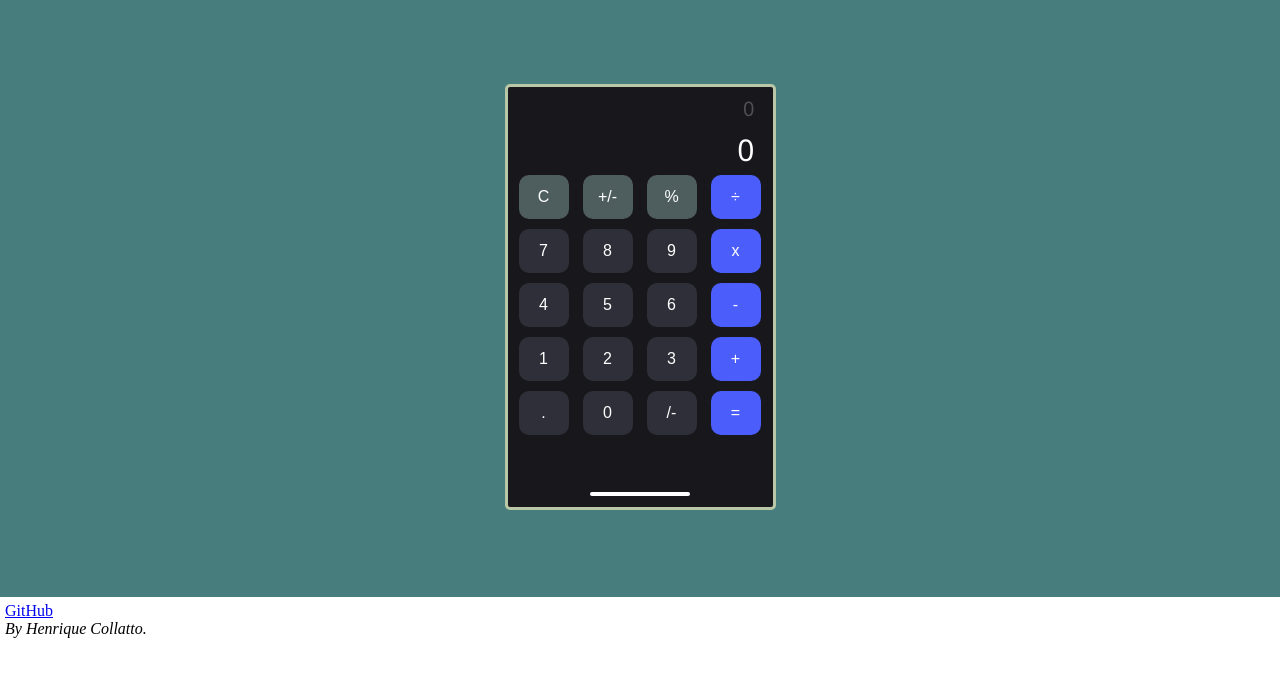
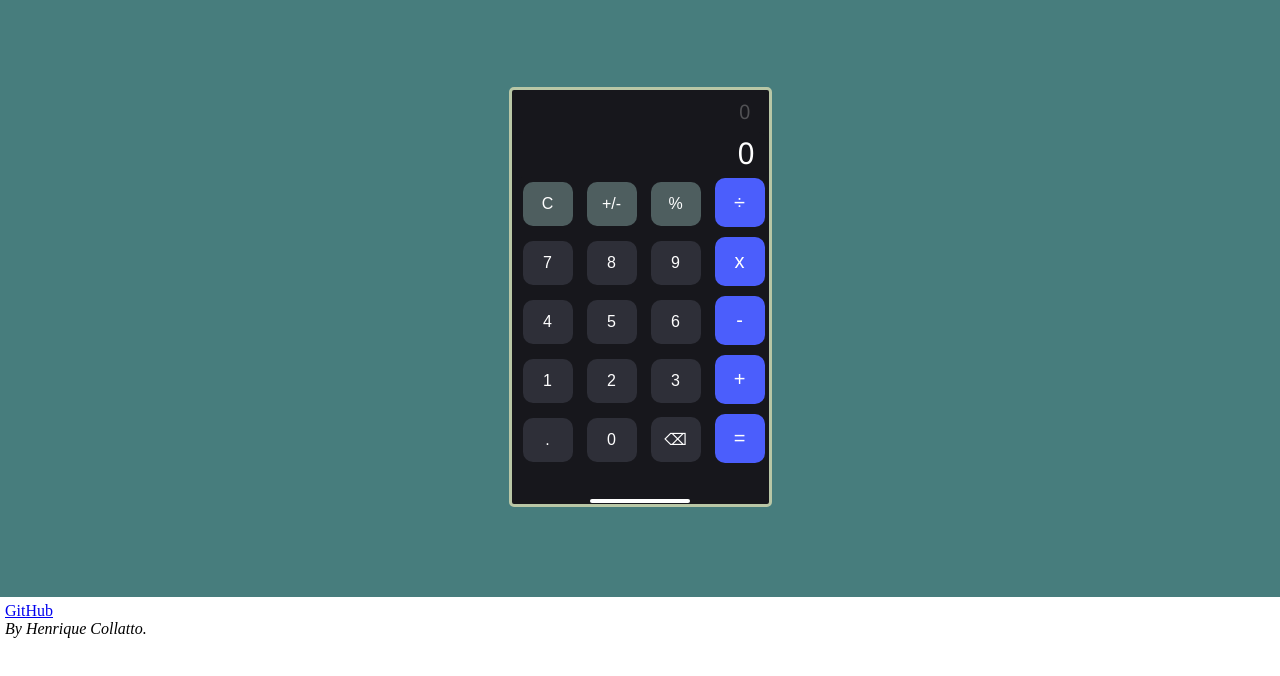
Before and after one commit to HenriqueCollatto/Calculadora, a plain HTML site: page index.html in a window 1280 px wide. Shown: the part 40-716 px from the top of the page. Drawn offline with Linux system fonts and the light colour scheme.

Commit message:
finalizada

```diff
--- a/index.html
+++ b/index.html
@@ -3,6 +3,7 @@
 <head>
     <meta charset="UTF-8">
     <meta name="viewport" content="width=device-width, initial-scale=1.0">
+
     <title>Calculadora</title>
     <link rel="stylesheet" href="styles.css">
     <script src="script.js"></script>
@@ -28,6 +29,9 @@
                 </div>
             </div>
 
+        <div class= "botoes">
+
+
             <button type="button" class = "button" onclick="clearDisplay()" id = "lightgray">C</button>
             <button type="button" class = "button" onclick="inverse()" id = "lightgray">+/-</button>
             <button type="button" class = "button" onclick="percent()" id = "lightgray">%</button>
@@ -51,9 +55,9 @@
 
             <button type="button" class = "button" onclick="appendNumber('.')" id = "darkgray">.</button>
             <button type="button" class = "button" onclick="appendNumber('0')" id = "darkgray">0</button>
-            <button type="button" class = "button" onclick="backspace()" id = "darkgray">/-</button>
+            <button type="button" class = "button" onclick="backspace()" id = "darkgray">⌫</button>
             <button type="button" class = "button" onclick="answer()"id = "blue">=</button>
-
+        </div>
 
             <div class="whiteButton"></div>
 
--- a/styles.css
+++ b/styles.css
@@ -1,6 +1,7 @@
   *{
     margin: 0;
     padding: 0;
+    box-sizing: border-box;
   }
 
   body {
@@ -18,6 +19,7 @@
   .areaCalc{
     background-color: rgb(71, 125, 125);
     height: 600px;
+    width: 100vw;
     display: flex;
     justify-content: center;
     align-items: center;
@@ -36,6 +38,8 @@
 
   }
 
+
+
   #calculation{
     color: rgb(81, 81, 84);
     font-family: 'Segoe UI', Tahoma, Geneva, Verdana, sans-serif, Helvetica, sans-serif;
@@ -45,10 +49,19 @@
     text-align: right;
     padding-right: 1.5ch;
 
+
   }
 
   .screen{
+    background-color: rgba(0, 0, 247, 0.9);
     background-color: rgb(23, 23, 28);
+    width: 100%;
+    display: flex;
+    align-items: center;
+    justify-content: flex-end;
+    padding-right: 5%;
+    border-radius: 10px
+
   }
 
   #input{
@@ -57,12 +70,8 @@
     font-family: 'Segoe UI', Tahoma, Geneva, Verdana, sans-serif;
     font-size: 30px;
     margin-bottom: 5px;
-    text-align: right;
-    padding-right: 1ch;
 
   }
-
-
 
   .button{
     background-color: rgb(46, 47, 56);
@@ -78,19 +87,17 @@
     margin-bottom: 10px;
     border-radius: 10px
 
-
   }
   #blue{
     background-color: rgb(75, 94, 252);
     color: rgb(255, 255, 255);
-
+    font-size: 20px;
 
   }
 
   #lightgray{
     background-color: rgb(78, 94, 95);
     color: rgb(255, 255, 255);
-
   }
 
   #darkgray{
@@ -118,7 +125,7 @@
     margin-bottom: 10px;
 
     position: relative;
-    bottom: -47px;
+    bottom: -26px;
     left: 50%;
     transform: translateX(-50%);
 
```
